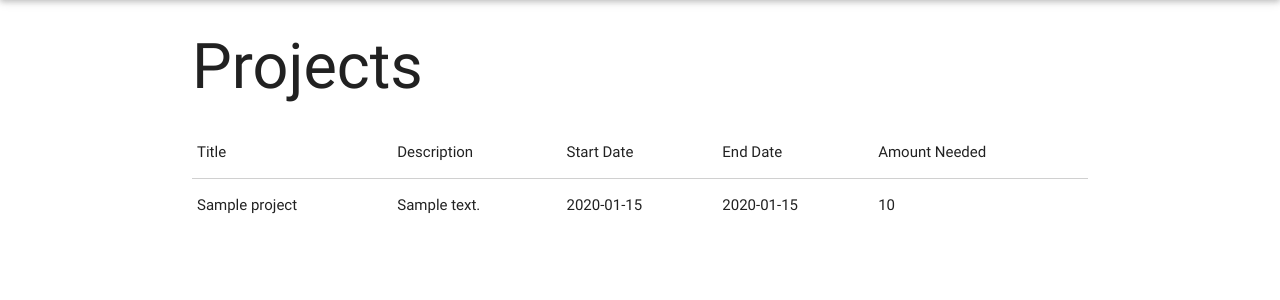
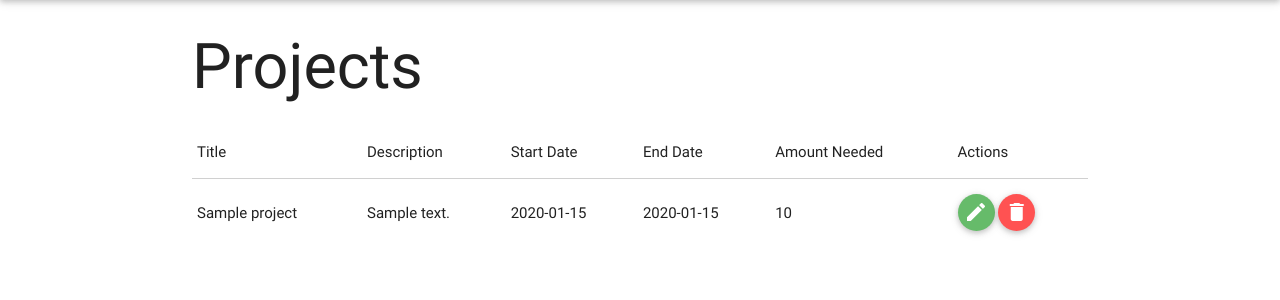
Before and after one commit to yichenshen/cs2102-group50, a PHP site: page /projects in a window 1280 px wide. Shown: the part 64-364 px from the top of the page. Run offline with PHP 8.4, Linux system fonts and the light colour scheme; tables that the repository leaves empty hold one stand-in row (values such as "Sample post").

Commit message:
Set up delete link
Signed-off-by: Shen Yichen <2007.yichen@gmail.com>

```diff
--- a/application/Controller/ProjectsController.php
+++ b/application/Controller/ProjectsController.php
@@ -45,7 +45,7 @@ class ProjectsController
   }
 
   // POST
-  public function deleteProject($projectId)
+  public function delete($projectId)
   {
     if ($_SERVER['REQUEST_METHOD'] !== 'POST') {
       header('Location:' . URL . 'error');
--- a/application/view/projects/index.php
+++ b/application/view/projects/index.php
@@ -11,6 +11,7 @@
         <td>Start Date</td>
         <td>End Date</td>
         <td>Amount Needed</td>
+        <td>Actions</td>
       </tr>
       </thead>
       <tbody>
@@ -21,6 +22,16 @@
           <td><?php echo htmlspecialchars($project->start_date) ?></td>
           <td><?php echo htmlspecialchars($project->end_date) ?></td>
           <td><?php echo htmlspecialchars($project->amount) ?></td>
+          <td>
+            <form action="/projects/delete/<?php echo $project->id ?>" method="post">
+              <a class="btn-floating green lighten-1" href="/projects/edit/<?php echo $project->id ?>">
+                <i class="material-icons">edit</i>
+              </a>
+              <button class="btn-floating red accent-2" type="submit" name="action">
+                <i class="material-icons">delete</i>
+              </button>
+            </form>
+          </td>
         </tr>
       <?php } ?>
       </tbody>
```
